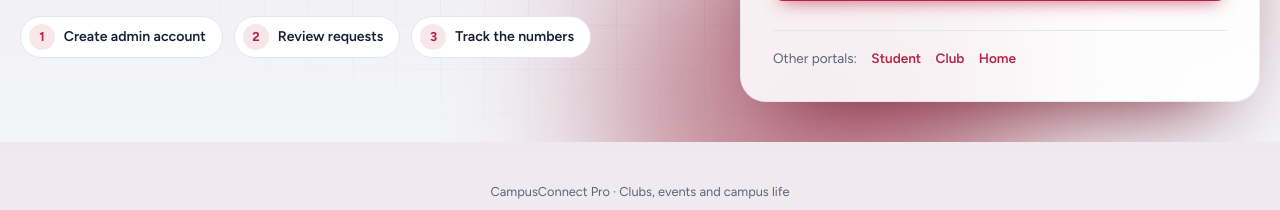
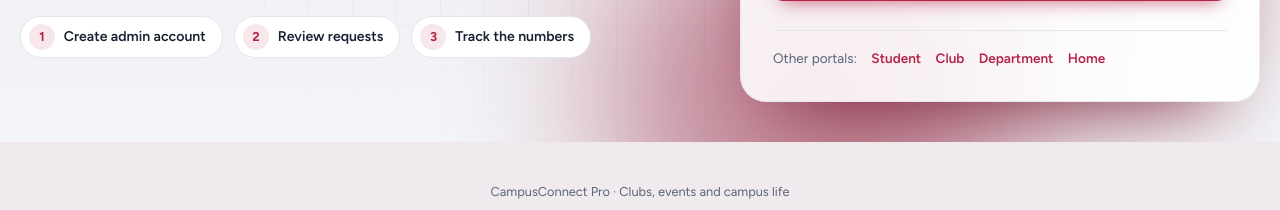
Before and after one commit to faysalfiaz/CampusConnect, a PHP site: page /CampusConnect-Pro/auth/admin-register.php in a window 1280 px wide. Shown: the part 695-905 px from the top of the page. Run offline with PHP 8.4, Linux system fonts and the light colour scheme; some libraries are stand-ins or nearby versions.

Commit message:
add some line of code

```diff
--- a/includes/auth_ui.php
+++ b/includes/auth_ui.php
@@ -1,7 +1,7 @@
 <?php
 // Shared frame for sign-in and create-account: info panel on the left, form card on the right.
 function auth_open(string $role, string $mode, string $heading, string $sub, string $cls = ''): void {
-    $names = ['student' => 'Student', 'club' => 'Club', 'admin' => 'Admin'];
+    $names = ['student' => 'Student', 'club' => 'Club', 'department' => 'Department', 'admin' => 'Admin'];
     $info = [
         'student' => ['h' => 'Everything campus, in one place.', 'p' => 'Join events, keep your tickets and collect your certificates without chasing anyone.',
             'f' => [['calendar-event', 'Events', 'Find and join what is happening'], ['qr-code', 'QR tickets', 'Your entry pass, always with you'], ['award', 'Certificates', 'Earned and kept automatically'], ['people', 'Clubs', 'Follow clubs and campus news']],
@@ -12,6 +12,9 @@ function auth_open(string $role, string $mode, string $heading, string $sub, str
         'admin' => ['h' => 'Keep the campus running smoothly.', 'p' => 'Review what is waiting, moderate content and watch the numbers.',
             'f' => [['check2-square', 'Approvals', 'Posts and events in one queue'], ['flag', 'Moderation', 'Handle reported comments'], ['graph-up', 'Analytics', 'See activity at a glance'], ['building', 'Clubs', 'Create, edit and manage clubs']],
             's' => ['Create admin account', 'Review requests', 'Track the numbers']],
+        'department' => ['h' => 'Run your department activities in one place.', 'p' => 'Post notices and events for students, track attendance and issue certificates, all with admin approval.',
+            'f' => [['megaphone', 'Notices', 'Share updates with students'], ['calendar-plus', 'Events', 'Seminars, workshops and contests'], ['qr-code-scan', 'Attendance', 'Scan QR tickets at the door'], ['award', 'Certificates', 'Issue to everyone who attended']],
+            's' => ['Register your department', 'Post an event', 'Scan and certify']],
     ][$role];
     ?>
 <div class="auth-stage"><div class="aurora"><i></i><i></i><i></i></div>
@@ -32,7 +35,7 @@ function auth_open(string $role, string $mode, string $heading, string $sub, str
 <?php }
 function auth_close(string $role, string $mode): void { ?>
     <div class="auth-switch">Other portals:
-      <?php foreach (['student' => 'Student', 'club' => 'Club', 'admin' => 'Admin'] as $r => $n): if ($r !== $role): ?><a href="<?= url('auth/' . $r . '-' . $mode . '.php') ?>"><?= $n ?></a><?php endif; endforeach; ?>
+      <?php foreach (['student' => 'Student', 'club' => 'Club', 'department' => 'Department', 'admin' => 'Admin'] as $r => $n): if ($r !== $role): ?><a href="<?= url('auth/' . $r . '-' . $mode . '.php') ?>"><?= $n ?></a><?php endif; endforeach; ?>
       <a href="<?= url('index.php') ?>">Home</a></div>
   </div>
 </div></div>
```
